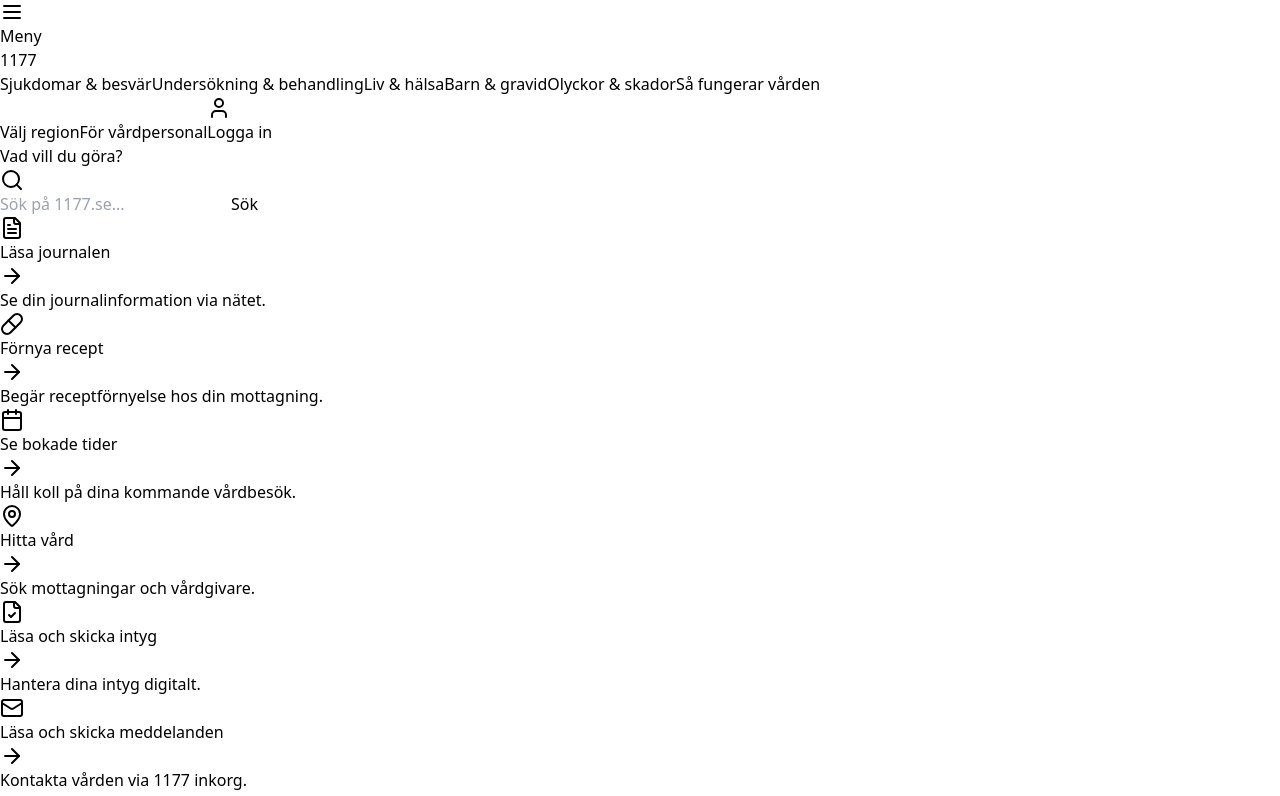
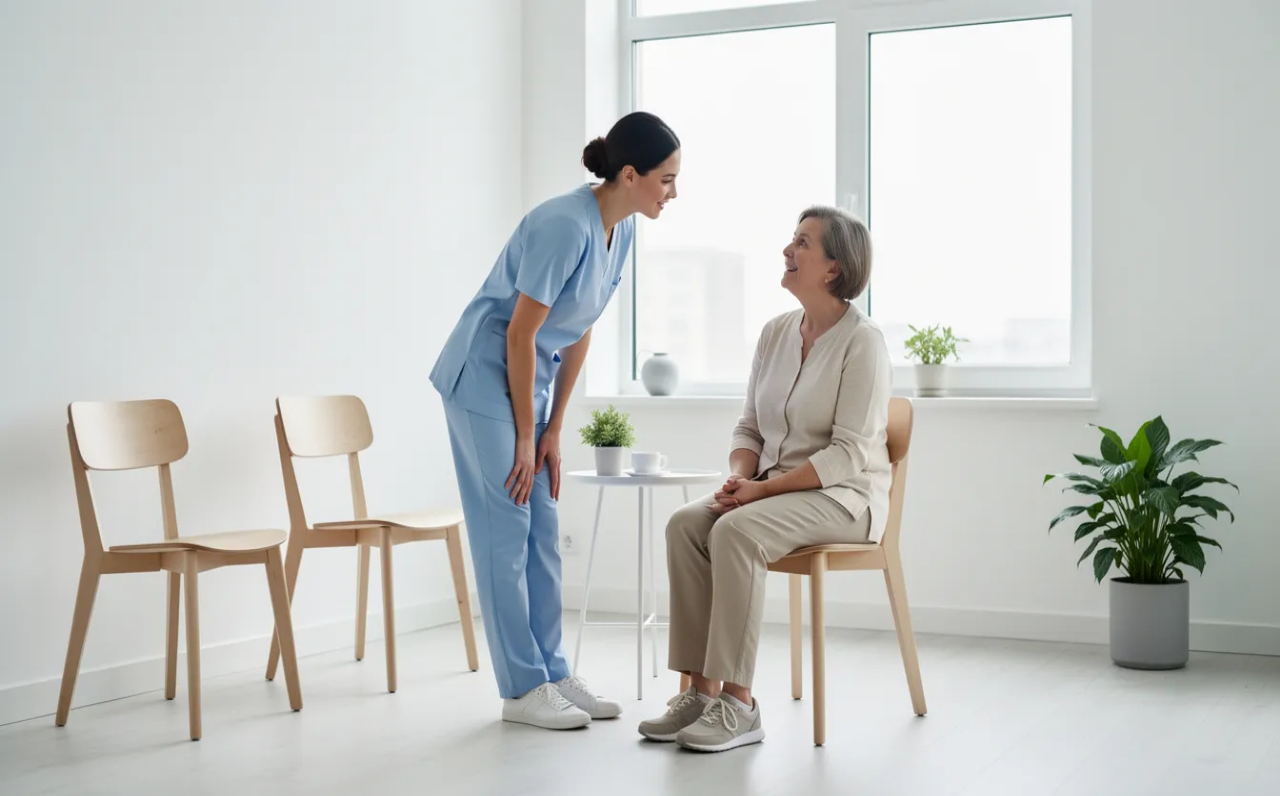
Before and after one commit to magnolia-AI/1111-test-afpjK, a Next.js app: page / in a window 1280 px wide. Shown: the top 796 px of the page. Built offline with nearby package versions, Linux system fonts and the light colour scheme.

Commit message:
feat: Add hero image to the HeroSection component

```diff
--- a/components/hero-section.tsx
+++ b/components/hero-section.tsx
@@ -1,26 +1,47 @@
 import { Search } from "lucide-react"
+import Image from "next/image"
 import { Input } from "@/components/ui/input"
 import { Button } from "@/components/ui/button"
 
 export function HeroSection() {
   return (
-    <section className="bg-[#f5f5f5] py-16 md:py-24">
-      <div className="container px-4 text-center">
-        <h1 className="mb-8 text-4xl font-bold tracking-tight text-[#333333] md:text-5xl lg:text-6xl">
+    <section className="relative min-h-[500px] flex items-center justify-center overflow-hidden">
+      {/* Background Image with Gradient Overlay */}
+      <div className="absolute inset-0 z-0">
+        <Image
+          src="/images/hero-1177.jpg"
+          alt="Vårdgivare som samtalar med patient i ljus miljö"
+          fill
+          className="object-cover"
+          priority
+        />
+        <div className="absolute inset-0 bg-gradient-to-b from-white/90 via-white/80 to-white/90" />
+      </div>
+
+      <div className="container relative z-10 px-4 text-center py-16 md:py-24">
+        <h1 className="mb-8 text-4xl font-bold tracking-tight text-[#333333] md:text-5xl lg:text-6xl max-w-4xl mx-auto">
           Vad vill du göra?
         </h1>
 
         <div className="mx-auto max-w-2xl relative">
-          <div className="relative flex items-center">
-            <Search className="absolute left-4 h-6 w-6 text-muted-foreground" />
+          <div className="relative flex items-center shadow-lg rounded-full">
+            <Search className="absolute left-6 h-6 w-6 text-muted-foreground z-10" />
             <Input
               type="search"
               placeholder="Sök på 1177.se..."
-              className="h-14 rounded-full border-2 border-primary/20 bg-white pl-12 text-lg focus-visible:ring-primary shadow-sm"
+              className="h-16 rounded-full border-2 border-primary/10 bg-white pl-14 text-lg focus-visible:ring-primary shadow-sm hover:border-primary/30 transition-colors"
             />
-            <Button className="absolute right-2 rounded-full px-6 h-10" size="sm">
+            <Button className="absolute right-2 rounded-full px-8 h-12 text-base font-semibold" size="sm">
               Sök
             </Button>
+          </div>
+          <div className="mt-4 flex flex-wrap justify-center gap-2 text-sm text-muted-foreground font-medium">
+            <span>Populärt:</span>
+            <button className="hover:text-primary hover:underline">Boka tid</button>
+            <span>•</span>
+            <button className="hover:text-primary hover:underline">Hitta vårdcentral</button>
+            <span>•</span>
+            <button className="hover:text-primary hover:underline">Förnya recept</button>
           </div>
         </div>
       </div>
```
Also changed, not shown: public/images/hero-1177.jpg (added).
